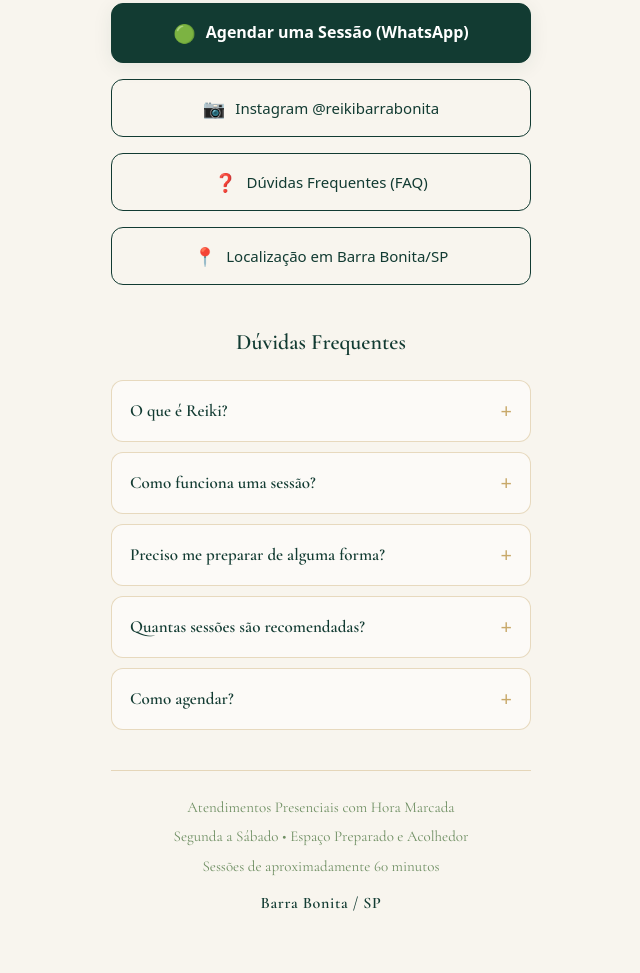
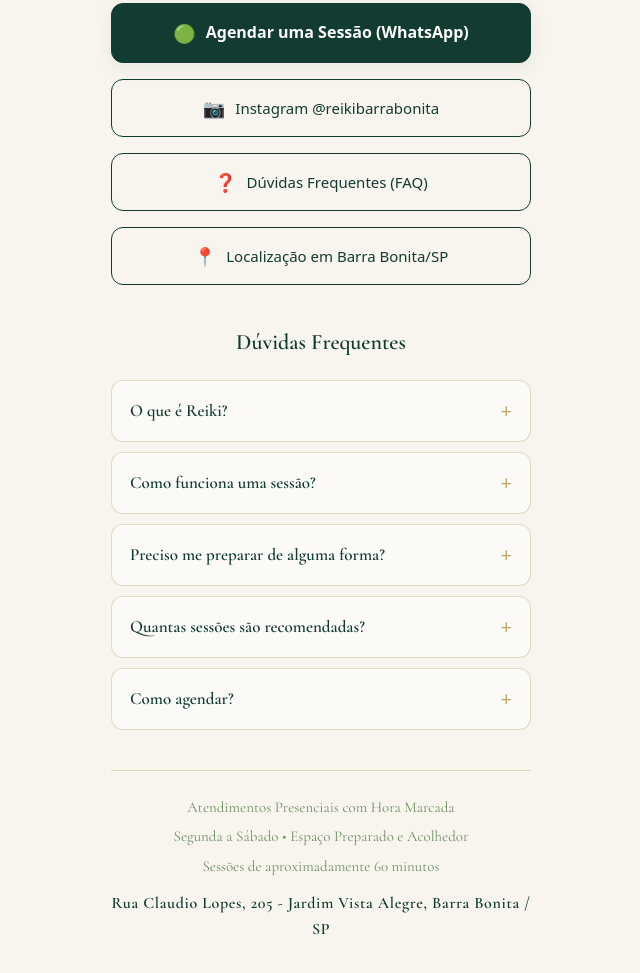
Before and after one commit to pachicodes/link-reiki, a plain HTML site: page index.html in a window 1280 px wide. Shown: the part 393-1366 px from the top of the page, without its empty margins (319-959 px from the left). Drawn offline with nearby package versions, Linux system fonts and the light colour scheme.

Commit message:
Update location details and address in placeholders and configuration

```diff
--- a/index.html
+++ b/index.html
@@ -115,7 +115,7 @@
           <p class="footer-text" data-session-duration>
             Sessões de aproximadamente 60 minutos
           </p>
-          <p class="footer-location">Barra Bonita / SP</p>
+          <p class="footer-location" data-address>Rua Claudio Lopes, 205 - Jardim Vista Alegre, Barra Bonita / SP</p>
         </footer>
       </div>
     </main>
--- a/js/config.js
+++ b/js/config.js
@@ -5,8 +5,9 @@ const SITE_CONFIG = {
   links: {
     experiencia: "#",
     sobre: "#",
-    maps: "https://maps.google.com/?q=Barra+Bonita,SP",
+    maps: "https://maps.google.com/?q=Rua+Claudio+Lopes,+205+-+Jardim+Vista+Alegre,+Barra+Bonita,+SP",
   },
+  address: "Rua Claudio Lopes, 205 - Jardim Vista Alegre, Barra Bonita / SP",
   sessionDuration: "Sessões de aproximadamente 60 minutos",
   faq: [
     {
@@ -65,6 +66,11 @@ function applyConfig() {
     sessionDuration.textContent = SITE_CONFIG.sessionDuration;
   }
 
+  const address = document.querySelector("[data-address]");
+  if (address) {
+    address.textContent = SITE_CONFIG.address;
+  }
+
   const faqContainer = document.querySelector("[data-faq-container]");
   if (faqContainer && SITE_CONFIG.faq.length) {
     faqContainer.innerHTML = SITE_CONFIG.faq
```
Also changed, not shown: 1 other file.
